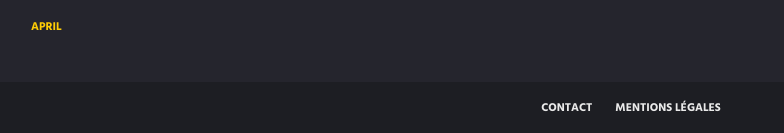
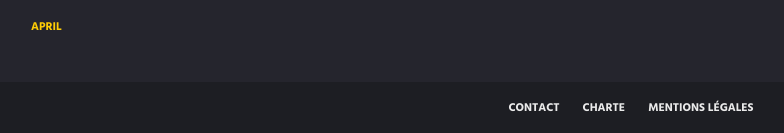
Before and after one commit to AFPy/site, a Flask app: page /communaute in a window 1280 px wide. Shown: the part 713-846 px from the top of the page, without its empty margins (9-793 px from the left). Run offline with Flask 2, Linux system fonts and the light colour scheme.

Commit message:
Split a-propos and charte

```diff
--- a/templates/_layout.jinja2
+++ b/templates/_layout.jinja2
@@ -30,6 +30,9 @@
           <a href="{{ url_for('rest', name='contact') }}">Contact</a>
         </li>
         <li>
+          <a href="{{ url_for('rest', name='charte') }}">Charte</a>
+        </li>
+        <li>
           <a href="{{ url_for('rest', name='legal') }}">Mentions légales</a>
         </li>
       </ul>
```
Also changed, not shown: 2 other files.
